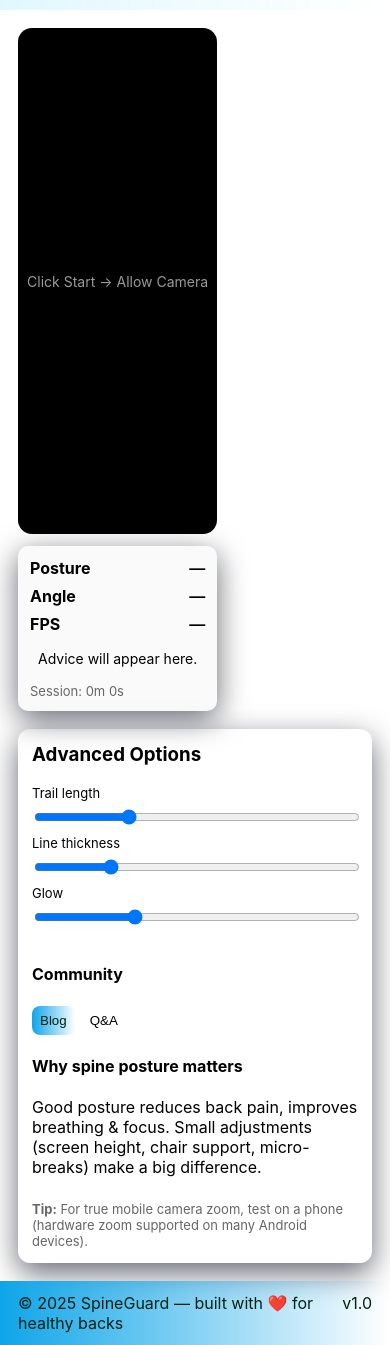
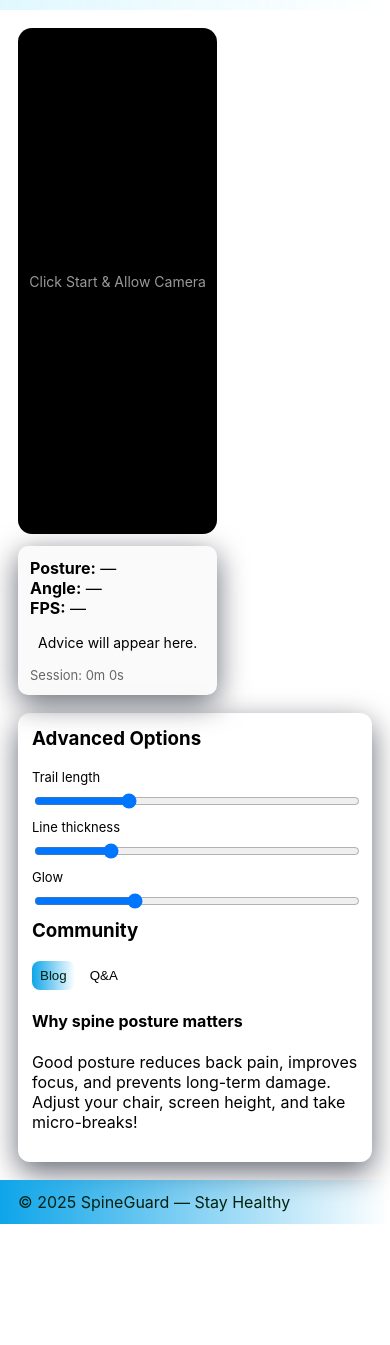
Before and after one commit to charanRav/Posture-Recognition, a plain HTML site: page index.html in a window 390 px wide. Shown: the part 65-1410 px from the top of the page. After the commit the page ends 1289 px from the top, so only its background shows below. Drawn offline with Linux system fonts and the light colour scheme; a script that the page names is missing.

Commit message:
Update index.html

```diff
--- a/index.html
+++ b/index.html
@@ -5,7 +5,7 @@
   <meta name="viewport" content="width=device-width,initial-scale=1" />
   <title>SpineGuard — NextGen Posture Monitor</title>
   <link rel="stylesheet" href="styles.css" />
-  <!-- MediaPipe libs -->
+  <!-- MediaPipe -->
   <script src="https://cdn.jsdelivr.net/npm/@mediapipe/pose@0.5/pose.js"></script>
   <script src="https://cdn.jsdelivr.net/npm/@mediapipe/camera_utils@0.3/camera_utils.js"></script>
 </head>
@@ -18,7 +18,6 @@
         <div class="subtitle">Next-Gen Posture Monitor</div>
       </div>
     </div>
-
     <div class="controls">
       <div class="control-item">
         <label class="toggle">
@@ -27,14 +26,12 @@
         </label>
         <span id="themeLabel">Light</span>
       </div>
-
       <div class="control-item">
         <label for="zoomSlider" class="small">Zoom</label>
         <input id="zoomSlider" type="range" min="0.5" max="3" step="0.1" value="1" />
         <span id="zoomDisplay">1.0x</span>
-        <button id="resetZoom" title="Reset zoom">Reset</button>
+        <button id="resetZoom">Reset</button>
       </div>
-
       <div class="control-item">
         <button id="startBtn" class="primary">Start</button>
         <button id="stopBtn" disabled class="muted">Stop</button>
@@ -44,16 +41,15 @@
 
   <main class="main">
     <section class="monitor">
-      <div id="videoWrap" class="video-wrap" aria-hidden="false">
+      <div id="videoWrap" class="video-wrap">
         <video id="video" autoplay playsinline muted></video>
         <canvas id="overlay"></canvas>
-        <div class="center-hint">Click Start → Allow Camera</div>
+        <div class="center-hint">Click Start & Allow Camera</div>
       </div>
-
-      <div class="floating status-panel" id="statusPanel">
-        <div class="status-row"><strong>Posture</strong> <span id="statusText">—</span></div>
-        <div class="status-row"><strong>Angle</strong> <span id="angleText">—</span></div>
-        <div class="status-row"><strong>FPS</strong> <span id="fpsText">—</span></div>
+      <div class="status-panel">
+        <div><strong>Posture:</strong> <span id="statusText">—</span></div>
+        <div><strong>Angle:</strong> <span id="angleText">—</span></div>
+        <div><strong>FPS:</strong> <span id="fpsText">—</span></div>
         <div class="advice" id="advice">Advice will appear here.</div>
         <div class="timer" id="sessionTimer">Session: 0m 0s</div>
       </div>
@@ -61,52 +57,32 @@
 
     <aside class="panel">
       <h3>Advanced Options</h3>
+      <label>Trail length <input id="trailLen" type="range" min="1" max="40" value="12" /></label>
+      <label>Line thickness <input id="lineWidth" type="range" min="1" max="10" value="3" /></label>
+      <label>Glow <input id="glow" type="range" min="0" max="40" value="12" /></label>
 
-      <label>Trail length
-        <input id="trailLen" type="range" min="1" max="40" value="12" />
-      </label>
-
-      <label>Line thickness
-        <input id="lineWidth" type="range" min="1" max="10" value="3" />
-      </label>
-
-      <label>Glow
-        <input id="glow" type="range" min="0" max="40" value="12" />
-      </label>
-
-      <div class="spacer"></div>
-
-      <h4>Community</h4>
+      <h3>Community</h3>
       <nav class="tabs">
         <button class="tab active" data-tab="blog">Blog</button>
         <button class="tab" data-tab="qna">Q&A</button>
       </nav>
-
       <div id="blogPane" class="tabpane">
         <h4>Why spine posture matters</h4>
-        <p>Good posture reduces back pain, improves breathing & focus. Small adjustments (screen height, chair support, micro-breaks) make a big difference.</p>
+        <p>Good posture reduces back pain, improves focus, and prevents long-term damage. Adjust your chair, screen height, and take micro-breaks!</p>
       </div>
-
       <div id="qnaPane" class="tabpane hidden">
         <form id="qnaForm">
-          <input id="qnaInput" placeholder="Share a tip or ask a question (anonymous)" required />
-          <button type="submit" class="small">Post</button>
+          <input id="qnaInput" placeholder="Share a tip or ask (anonymous)" required />
+          <button type="submit">Post</button>
         </form>
         <ul id="qnaList" class="qna-list"></ul>
-        <button id="clearQna" class="small muted">Clear local Q&A</button>
-      </div>
-
-      <div class="spacer"></div>
-
-      <div class="help">
-        <strong>Tip:</strong> For true mobile camera zoom, test on a phone (hardware zoom supported on many Android devices).
+        <button id="clearQna" class="muted">Clear Local Q&A</button>
       </div>
     </aside>
   </main>
 
   <footer class="footer">
-    <div>© 2025 SpineGuard — built with ❤️ for healthy backs</div>
-    <div class="footer-right">v1.0</div>
+    <div>© 2025 SpineGuard — Stay Healthy</div>
   </footer>
 
   <script src="script.js"></script>
```
